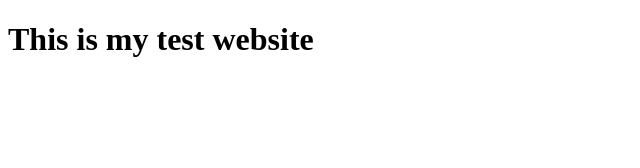
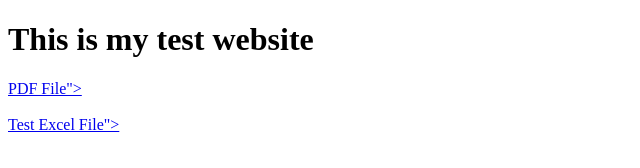
Before and after one commit to WaynePaulMoore/Test-Website, a plain HTML site: page index.html in a window 1280 px wide. Shown: the whole page, without its empty margins (0-640 px from the left). Drawn offline with Linux system fonts and the light colour scheme.

Commit message:
Add files via upload

```diff
--- a/index.html
+++ b/index.html
@@ -7,8 +7,10 @@
 </head>
 <body>
     <h1>This is my test website</h1>
-    <a href="./Test-Links.pdf"Test PDF File"></a>
-    <a href="./Test-Links.xlsx"Test Excel File"></a>
+    <a href="./Test-Links.pdf"Test>PDF File"></a>
+    <br> <br>
+
+    <a href="./Test-Links.xlsx">Test Excel File"></a>
 
 </body>
 </html>
```
